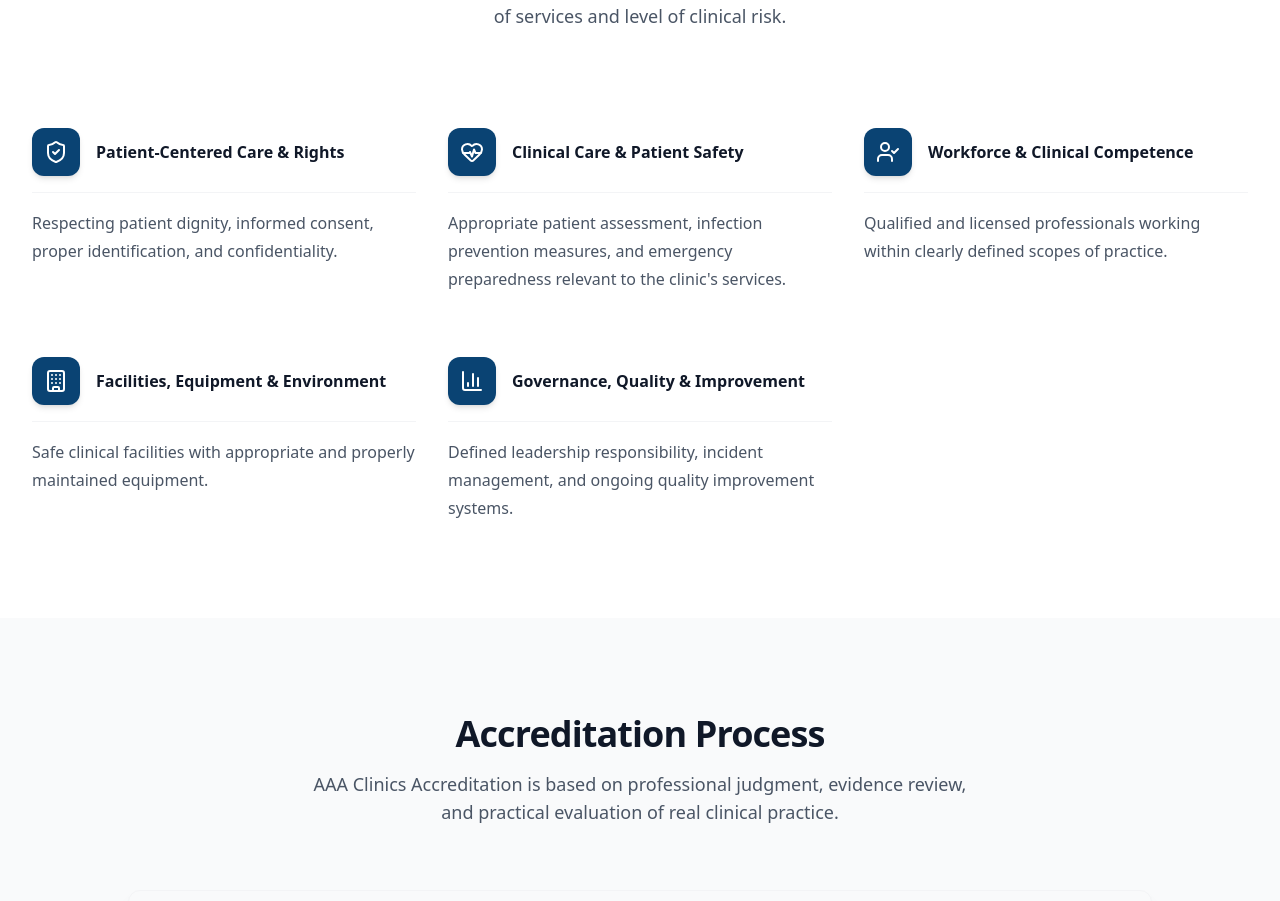
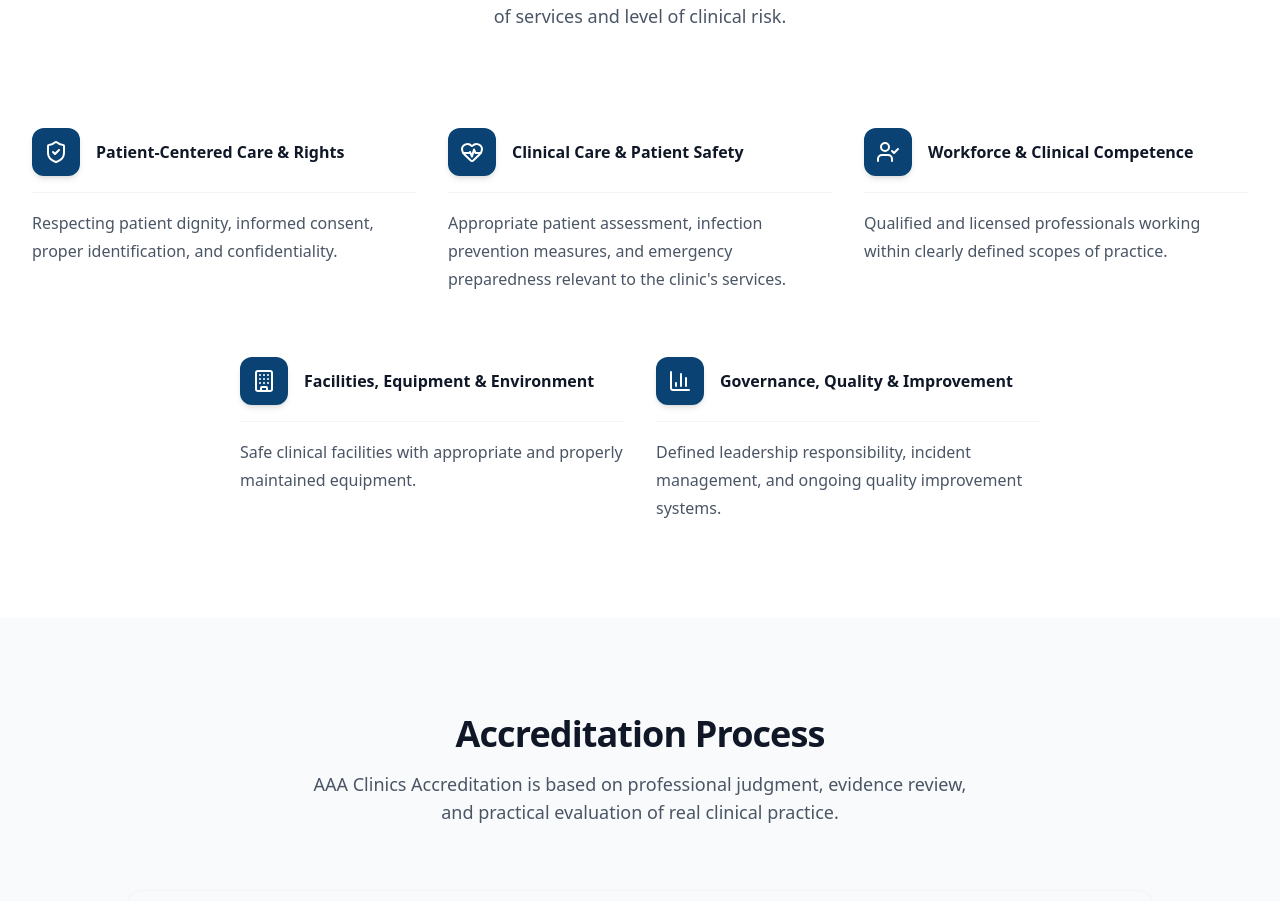
Before and after one commit to aaaacreditation/healthcare, a Next.js app: page /clinics in a window 1280 px wide. Shown: the part 2840-3741 px from the top of the page. Built offline with nearby package versions, Linux system fonts and the light colour scheme.

Commit message:
Center the last two items in 'What We Evaluate' section on clinics page

```diff
--- a/app/clinics/components/ClinicsEvaluation.tsx
+++ b/app/clinics/components/ClinicsEvaluation.tsx
@@ -63,9 +63,9 @@ export const ClinicsEvaluation = () => {
             </div>
 
             <div className="mx-auto mt-16 max-w-2xl sm:mt-20 lg:mt-24 lg:max-w-none">
-                <dl className="grid max-w-xl grid-cols-1 gap-x-8 gap-y-16 lg:max-w-none lg:grid-cols-3">
+                <dl className="grid max-w-xl grid-cols-1 gap-x-8 gap-y-16 lg:max-w-none lg:grid-cols-6">
                     {evaluationAreas.map((area, index) => (
-                        <div key={index} className={`flex flex-col ${index === evaluationAreas.length - 1 ? 'lg:col-start-2' : ''}`}>
+                        <div key={index} className={`flex flex-col lg:col-span-2 ${index === 3 ? 'lg:col-start-2' : ''}`}>
                             <dt className="flex items-center gap-4 text-base font-semibold leading-7 text-gray-900 border-b border-gray-100 pb-4 mb-4">
                                 <div className="flex h-12 w-12 shrink-0 items-center justify-center rounded-xl bg-[#0a4373] text-white shadow-md">
                                     <area.icon className="h-6 w-6" aria-hidden="true" />
```
